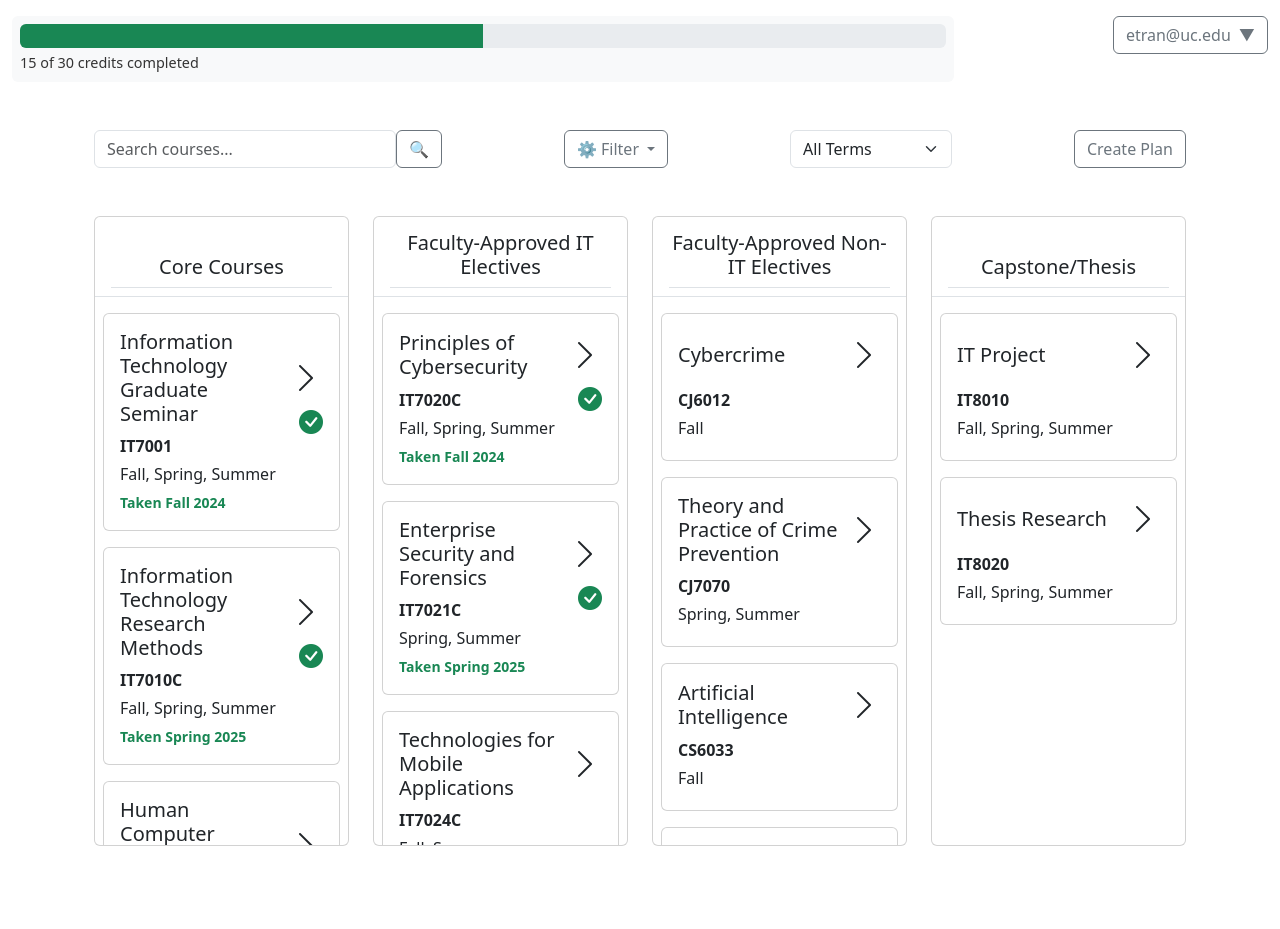
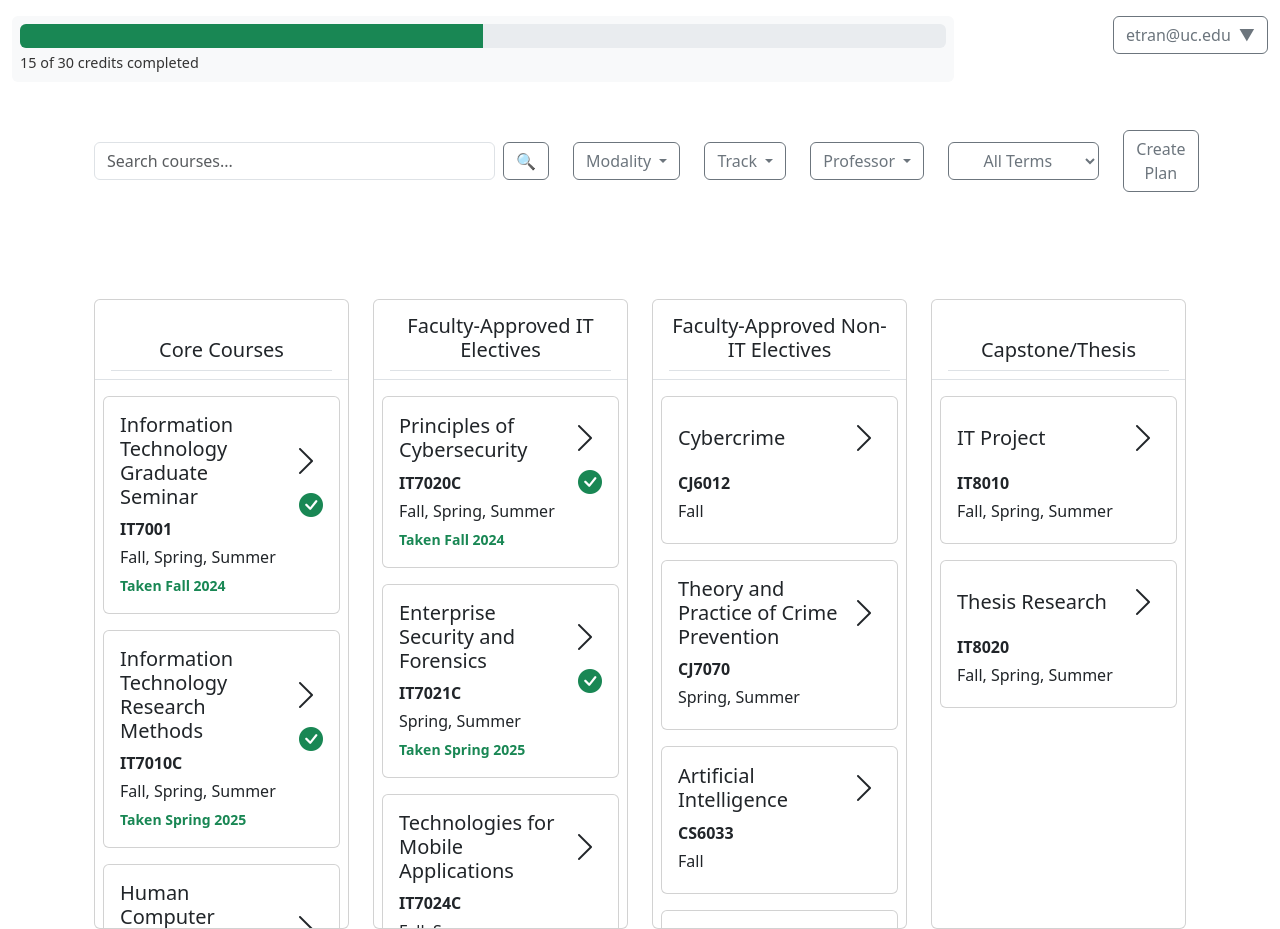
Before and after one commit to Janell-Huyck/msit-hci-prototype, a Jekyll site: the page built from index.html, in a window 1280 px wide. Built offline with Jekyll 4.4.1, drawn with Linux system fonts in a browser that asks for light colours; before the commit the page ends 900 px from its top, so only the background shows below that.

Commit message:
Update with requested CSS changes for filter dropdowns

```diff
--- /dev/null
+++ b/_includes/filter_dropdowns.html
@@ -0,0 +1,95 @@
+<!-- Filter dropdowns: Modality, Track, Professor, Day of Week -->
+<div class="d-flex gap-4">
+
+    <!-- Modality Filter -->
+    <div class="dropdown">
+        <button class="btn btn-outline-secondary dropdown-toggle"
+                type="button"
+                id="modalityMenuButton"
+                data-bs-toggle="dropdown"
+                aria-expanded="false">
+            Modality
+        </button>
+        <ul class="dropdown-menu" aria-labelledby="modalityMenuButton">
+            {% assign base_term = page.semester | default: 'all' %}
+            {% capture slug_online %}
+            {{ base_term }}-online{% if page.track %}-{{ page.track }}{% endif %}
+            {% endcapture %}
+            <li>
+                <a class="dropdown-item {% if page.modality == 'online' %}active{% endif %}"
+                   href="{{ site.baseurl }}/{{ slug_online | strip }}.html">
+                    Online
+                </a>
+            </li>
+            <li>
+                <a class="dropdown-item disabled" href="#" tabindex="-1" aria-disabled="true">
+                    In-person
+                </a>
+            </li>
+            <li>
+                <hr class="dropdown-divider">
+            </li>
+            <li>
+                <a class="dropdown-item text-danger" href="{{ site.baseurl }}/{{ base_term }}{% if page.track %}-{{ page.track }}{% endif %}.html">
+                    Clear Modality Filter
+                </a>
+            </li>
+        </ul>
+    </div>
+
+    <!-- Track Filter -->
+    <div class="dropdown">
+        <button class="btn btn-outline-secondary dropdown-toggle"
+                type="button"
+                id="trackMenuButton"
+                data-bs-toggle="dropdown"
+                aria-expanded="false">
+            Track
+        </button>
+        <ul class="dropdown-menu" aria-labelledby="trackMenuButton">
+            {% capture slug_cyber %}
+            {{ base_term }}{% if page.modality %}-{{ page.modality }}{% endif %}-cybersecurity
+            {% endcapture %}
+            <li>
+                <a class="dropdown-item {% if page.track == 'cybersecurity' %}active{% endif %}"
+                   href="{{ site.baseurl }}/{{ slug_cyber | strip }}.html">
+                    Cybersecurity
+                </a>
+            </li>
+            <li><a class="dropdown-item disabled" href="#" tabindex="-1" aria-disabled="true">Infrastructure</a></li>
+            <li><a class="dropdown-item disabled" href="#" tabindex="-1" aria-disabled="true">Mobile Dev</a></li>
+            <li><a class="dropdown-item disabled" href="#" tabindex="-1" aria-disabled="true">HCI</a></li>
+            <li><a class="dropdown-item disabled" href="#" tabindex="-1" aria-disabled="true">Data</a></li>
+            <li><a class="dropdown-item disabled" href="#" tabindex="-1" aria-disabled="true">Software Dev</a></li>
+            <li><a class="dropdown-item disabled" href="#" tabindex="-1" aria-disabled="true">Networking</a></li>
+            <li>
+                <hr class="dropdown-divider">
+            </li>
+            <li>
+                <a class="dropdown-item text-danger" href="{{ site.baseurl }}/{{ base_term }}{% if page.modality %}-{{ page.modality }}{% endif %}.html">
+                    Clear Track Filter
+                </a>
+            </li>
+        </ul>
+    </div>
+
+    <!-- Professor Filter -->
+    <div class="dropdown">
+        <button class="btn btn-outline-secondary dropdown-toggle"
+                type="button"
+                id="profMenuButton"
+                data-bs-toggle="dropdown"
+                aria-expanded="false">
+            Professor
+        </button>
+        <ul class="dropdown-menu" aria-labelledby="profMenuButton">
+            <li><a class="dropdown-item disabled" href="#" tabindex="-1" aria-disabled="true">(Not in demo)</a></li>
+            <li>
+                <hr class="dropdown-divider">
+            </li>
+            <li>
+                <a class="dropdown-item text-danger disabled" href="#">Clear Professor Filter</a>
+            </li>
+        </ul>
+    </div>
+</div>
--- /dev/null
+++ b/_includes/term_selector.html
@@ -0,0 +1,33 @@
+<div class="d-flex px-4">
+    <label for="term-select" class="form-label visually-hidden">Select term</label>
+
+    <select
+            id="term-select"
+            class="btn btn-outline-secondary dropdown-toggle"
+            onchange="handleTermChange(this)"
+    >
+        <!-- All Terms -->
+        <option
+                value="{{ site.url }}{{ site.baseurl }}/{% include slug_for.html term='all' %}.html"
+                {% if (page.semester == nil) or (page.semester =='') %}selected{% endif %}
+        >
+            All Terms
+        </option>
+
+        <!-- Summer 2025 -->
+        <option
+                value="{{ site.url }}{{ site.baseurl }}/{% include slug_for.html term='summer' %}.html"
+                {% if page.semester =='summer' %}selected{% endif %}
+        >
+            Summer 2025
+        </option>
+
+        <!-- Fall 2025 -->
+        <option
+                value="{{ site.url }}{{ site.baseurl }}/{% include slug_for.html term='fall' %}.html"
+                {% if page.semester =='fall' %}selected{% endif %}
+        >
+            Fall 2025
+        </option>
+    </select>
+</div>
--- a/_includes/top_controls.html
+++ b/_includes/top_controls.html
@@ -1,150 +1,29 @@
 <div class="container-fluid my-5">
-    <div class="row g-4 align-items-center justify-content-between">
-        <div class="col-md-4 d-flex align-items-center">
-            <input type="text" class="form-control" placeholder="Search courses..." />
-            <button class="btn btn-outline-secondary">🔍</button>
-        </div>
-
-        <!-- Filter dropdown -->
-        <div class="col-auto">
-            <div class="dropdown">
-                <button
-                        class="btn btn-outline-secondary dropdown-toggle"
-                        type="button"
-                        id="filterMenuButton"
-                        data-bs-toggle="dropdown"
-                        aria-expanded="false"
-                >
-                    ⚙️ Filter
-                </button>
-
-                <ul class="dropdown-menu" aria-labelledby="filterMenuButton">
-
-                    <!-- Modality -->
-                    <li class="dropdown dropdown-submenu">
-                        <a class="dropdown-item dropdown-toggle" href="#">Modality</a>
-                        <ul class="dropdown-menu">
-
-                            {% comment %}
-                                Build “online” link slug:
-                                term = page.semester (or “all” if blank)
-                                modality = online
-                                track = page.track (if any)
-                            {% endcomment %}
-                            {% assign base_term = page.semester | default: 'all' %}
-                            {% capture slug_online %}
-                                {{ base_term }}-online{% if page.track %}-{{ page.track }}{% endif %}
-                            {% endcapture %}
-                            <li>
-                                <a
-                                        class="dropdown-item {% if page.modality == 'online' %}active{% endif %}"
-                                        href="{{ site.baseurl }}/{{ slug_online | strip }}.html"
-                                >
-                                    Online
-                                </a>
-                            </li>
-
-                            <!-- In-person disabled -->
-                            <li>
-                                <a class="dropdown-item disabled" href="#" tabindex="-1" aria-disabled="true">
-                                    In-person
-                                </a>
-                            </li>
-
-                        </ul>
-                    </li>
-
-                    <!-- Track -->
-                    <li class="dropdown dropdown-submenu">
-                        <a class="dropdown-item dropdown-toggle" href="#">MSIT Track</a>
-                        <ul class="dropdown-menu">
-
-                            {% comment %}
-                            Build “cybersecurity” link slug:
-                            term = page.semester (or “all”)
-                            modality = page.modality (if any)
-                            track = cybersecurity
-                            {% endcomment %}
-                            {% capture slug_cyber %}
-                            {{ base_term }}{% if page.modality %}-{{ page.modality }}{% endif %}-cybersecurity
-                            {% endcapture %}
-                            <li>
-                                <a
-                                        class="dropdown-item {% if page.track == 'cybersecurity' %}active{% endif %}"
-                                        href="{{ site.baseurl }}/{{ slug_cyber | strip }}.html"
-                                >
-                                    Cybersecurity
-                                </a>
-                            </li>
-
-                            {% comment %}
-                            Other tracks disabled in demo...
-                            {% endcomment %}
-                            <li><a class="dropdown-item disabled" href="#" tabindex="-1" aria-disabled="true">Infrastructure</a></li>
-                            <li><a class="dropdown-item disabled" href="#" tabindex="-1" aria-disabled="true">Mobile Dev</a></li>
-                            <li><a class="dropdown-item disabled" href="#" tabindex="-1" aria-disabled="true">HCI</a></li>
-                            <li><a class="dropdown-item disabled" href="#" tabindex="-1" aria-disabled="true">Data</a></li>
-                            <li><a class="dropdown-item disabled" href="#" tabindex="-1" aria-disabled="true">Software Dev</a></li>
-                            <li><a class="dropdown-item disabled" href="#" tabindex="-1" aria-disabled="true">Networking</a></li>
-
-                        </ul>
-                    </li>
-
-                    <!-- Professor placeholder -->
-                    <li class="dropdown dropdown-submenu">
-                        <a class="dropdown-item dropdown-toggle" href="#">Professor</a>
-                        <ul class="dropdown-menu">
-                            <li><a class="dropdown-item disabled" href="#" tabindex="-1" aria-disabled="true">(Not in demo)</a></li>
-                        </ul>
-                    </li>
-                </ul>
+    <div class="d-flex align-items-center justify-content-between">
+        <div class="col-md-5">
+            <div class="d-flex align-items-center">
+                <input type="text" class="form-control me-2" placeholder="Search courses..." />
+                <button class="btn btn-outline-secondary">🔍</button>
             </div>
         </div>
 
-        <!-- Term selection -->
-        <div class="col-md-2">
-            <label for="term-select" class="form-label visually-hidden">Select term</label>
+        <div class="d-flex align-items-center px-4">
+            <!-- Filter dropdown -->
+            {% include filter_dropdowns.html %}
 
-            <select
-                    id="term-select"
-                    class="form-select"
-                    onchange="handleTermChange(this)"
-            >
-                <!-- All Terms -->
-                <option
-                        value="{{ site.url }}{{ site.baseurl }}/{% include slug_for.html term='all' %}.html"
-                        {% if (page.semester == nil) or (page.semester =='') %}selected{% endif %}
-                >
-                All Terms
-                </option>
+            <!-- Term selection -->
+            {% include term_selector.html %}
 
-                <!-- Summer 2025 -->
-                <option
-                        value="{{ site.url }}{{ site.baseurl }}/{% include slug_for.html term='summer' %}.html"
-                        {% if page.semester == 'summer' %}selected{% endif %}
-                >
-                Summer 2025
-                </option>
-
-                <!-- Fall 2025 -->
-                <option
-                        value="{{ site.url }}{{ site.baseurl }}/{% include slug_for.html term='fall' %}.html"
-                        {% if page.semester == 'fall' %}selected{% endif %}
-                >
-                Fall 2025
-                </option>
-            </select>
-        </div>
-
-        <!-- Export button -->
-        <div class="col-auto">
-            <a href="{{ site.url }}{{ site.baseurl }}/plan.html" class="btn btn-outline-secondary m2">Create Plan</a>
+            <!-- Create Plan button -->
+            <div class="d-flex justify-content-end">
+                <a href="{{ site.url }}{{ site.baseurl }}/plan.html" class="btn btn-outline-secondary m2">Create Plan</a>
+            </div>
         </div>
     </div>
 </div>
 
 <!-- Filter droplets -->
-<div class="mb-3" id="active-filters">
+<div class="mb-3 container-fluid" id="active-filters">
     {% comment %} Online badge {% endcomment %}
     {% if page.url contains 'online' %}
         <span class="badge bg-primary me-1">
--- a/assets/css/custom.css
+++ b/assets/css/custom.css
@@ -71,6 +71,14 @@
     margin-bottom: 0.75rem;
 }
 
+#active-filters {
+    min-height: 2.7em;
+    display: flex;
+    align-items: flex-start;
+    flex-wrap: wrap;
+    gap: 0.25em;
+}
+
 /* --- DROPDOWN SUBMENU STYLES (unchanged from your original) --- */
 .dropdown-submenu > .dropdown-menu {
     position: static;
```
